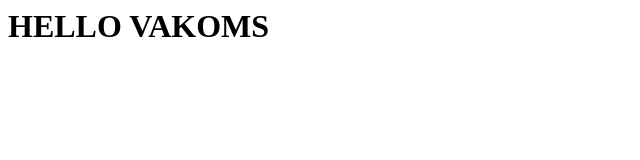
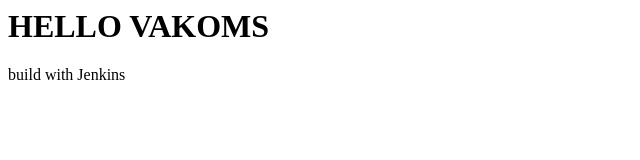
Before and after one commit to vladyslavdzhus/vakoms, a plain HTML site: page index.html in a window 1280 px wide. Shown: the whole page, without its empty margins (0-640 px from the left). Drawn offline with Linux system fonts and the light colour scheme.

Commit message:
modified:   index.html

```diff
--- a/index.html
+++ b/index.html
@@ -5,6 +5,7 @@
 
 <body>
 <h1>HELLO VAKOMS</h1>
+build with Jenkins
 </body>
 
 
```
